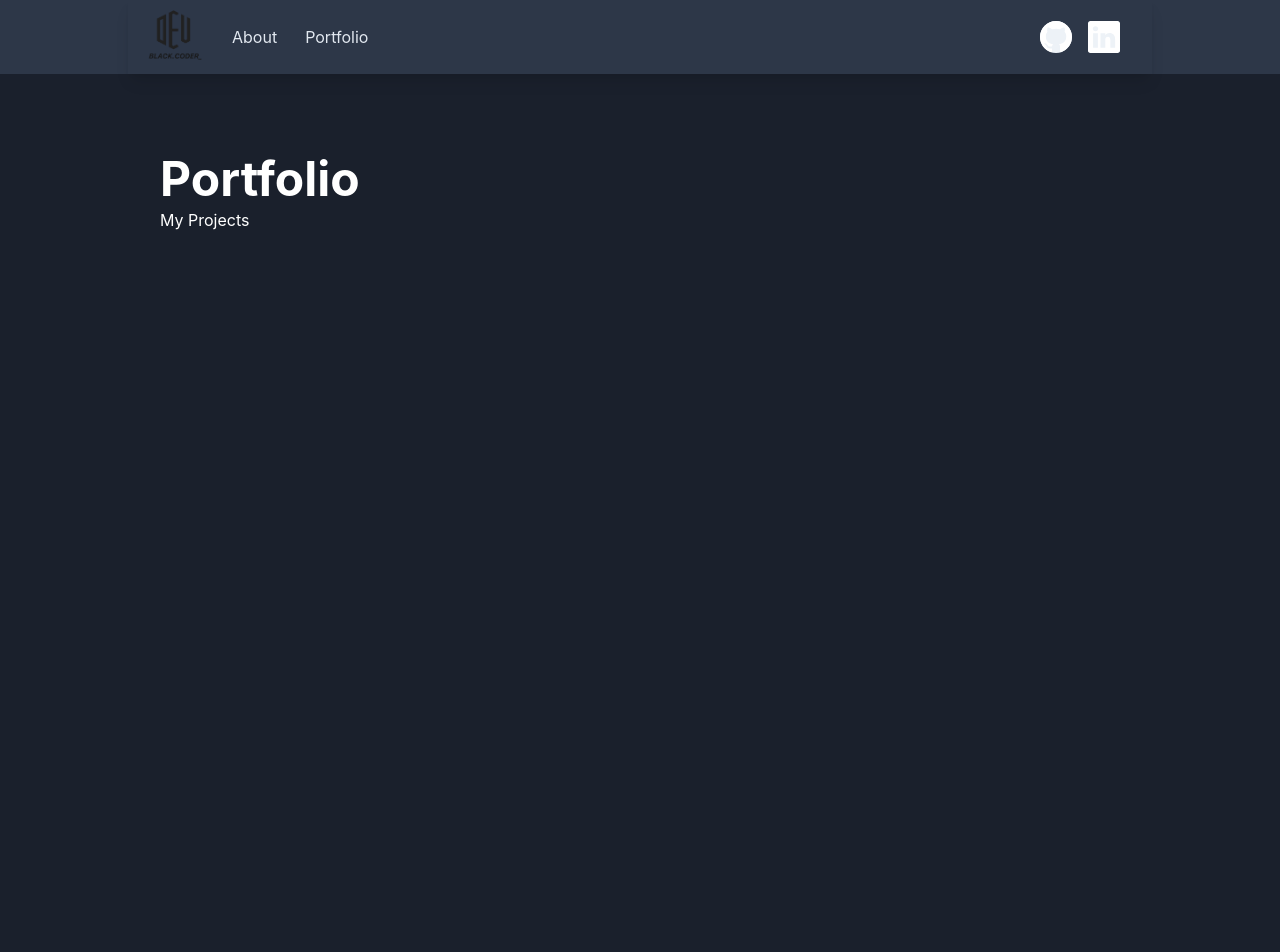
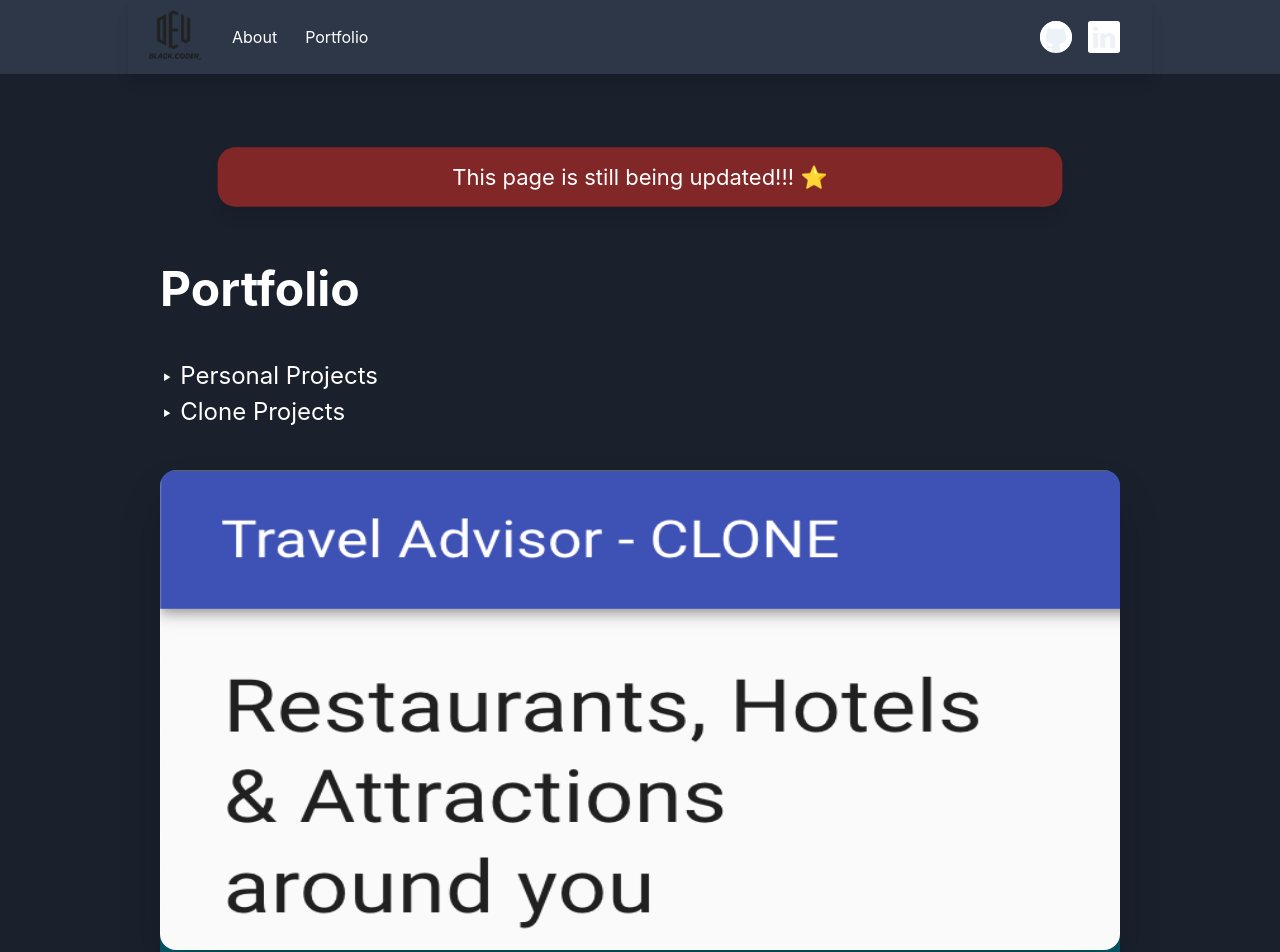
Before and after one commit to tonylee221b/portfolio-website, a Next.js app: page /portfolio in a window 1280 px wide. Shown: the top 952 px of the page. Before the commit the page ends 800 px from the top, so only its background shows below. Built offline with nearby package versions, Linux system fonts and the light colour scheme.

Commit message:
Added Portfoilos, 404 Page

```diff
--- /dev/null
+++ b/components/animation/BounceDiv.jsx
@@ -0,0 +1,14 @@
+import { motion } from "framer-motion";
+
+export const BounceDiv = ({ children }) => {
+  return (
+    <motion.div
+      initial={{ opacity: 0, scale: 0 }}
+      animate={{ opacity: 1, scale: 1.1 }}
+      exit={{ opacity: 0, scale: 0.8 }}
+      transition={{ type: "spring" }}
+    >
+      {children}
+    </motion.div>
+  );
+};
--- a/components/animation/index.jsx
+++ b/components/animation/index.jsx
@@ -4,7 +4,7 @@ export const PageLoadDiv = ({ children }) => {
   return (
     <motion.div
       initial={{
-        y: -10,
+        y: -15,
         opacity: 0,
       }}
       animate={{
@@ -12,12 +12,10 @@ export const PageLoadDiv = ({ children }) => {
         opacity: 1,
       }}
       exit={{
-        y: 10,
+        y: 15,
         opacity: 0,
       }}
-      transition={{
-        duration: 0.3,
-      }}
+      transition={{ duration: 0.4 }}
     >
       {children}
     </motion.div>
--- a/components/navbar/MenuLink.jsx
+++ b/components/navbar/MenuLink.jsx
@@ -1,20 +1,10 @@
-import { Link, useColorModeValue } from "@chakra-ui/react";
+import { Link } from "@chakra-ui/react";
 import NextLink from "next/link";
 
-const MenuLink = ({ link, path }) => {
-  const active = path === link;
-  const inactiveColor = useColorModeValue("gray.200", "white");
-
+const MenuLink = ({ link }) => {
   return (
     <NextLink href={`/${link.toLowerCase()}`} passHref>
-      <Link
-        fontSize="16px"
-        mr={3}
-        borderRadius="lg"
-        px={2}
-        py={1}
-        color={active ? "black" : inactiveColor}
-      >
+      <Link fontSize="16px" mr={3} borderRadius="lg" px={2} py={1}>
         {link}
       </Link>
     </NextLink>
--- /dev/null
+++ b/components/portfolio/index.jsx
@@ -0,0 +1,34 @@
+import NextLink from "next/link";
+import { Box, Text, Image, Link, Heading } from "@chakra-ui/react";
+
+const PortfolioItem = ({ link, imgSrc, title, desc }) => {
+  return (
+    <Box my="10" bgColor="cyan.900" borderRadius="2xl">
+      <NextLink href={link} passHref>
+        <Link
+          target="_blank"
+          rel="noopener noreferrer"
+          _focus={{ outline: "none" }}
+          _active={{ outline: "none" }}
+        >
+          <Box>
+            <Image
+              src={imgSrc}
+              w="full"
+              h={480}
+              alt="Hackathon Project"
+              borderRadius="2xl"
+              shadow="2xl"
+            />
+            <Heading as="h4" fontSize="3xl" textAlign="center" py="14">
+              {title}
+            </Heading>
+            <Text as="p">{desc}</Text>
+          </Box>
+        </Link>
+      </NextLink>
+    </Box>
+  );
+};
+
+export default PortfolioItem;
--- a/pages/portfolio.jsx
+++ b/pages/portfolio.jsx
@@ -1,12 +1,54 @@
-import { Container, Box, Heading } from "@chakra-ui/react";
+import { Container, Box, Heading, Text } from "@chakra-ui/react";
+import { PageLoadDiv } from "../components/animation";
+import { BounceDiv } from "../components/animation/BounceDiv";
+import PortfolioItem from "../components/portfolio";
 
 const Portfolio = () => {
   return (
     <Container maxW="container.xl">
-      <Heading as="h1" fontSize="5xl">
-        Portfolio
-      </Heading>
-      <Box>My Projects</Box>
+      <BounceDiv>
+        <Box
+          bgColor="red.800"
+          py={3}
+          px={5}
+          borderRadius="2xl"
+          shadow="lg"
+          mb={14}
+          mx={24}
+        >
+          <Text textColor="white" fontSize="xl" textAlign="center">
+            This page is still being updated!!! ⭐
+          </Text>
+        </Box>
+      </BounceDiv>
+      <PageLoadDiv>
+        <Heading as="h1" fontSize="5xl">
+          Portfolio
+        </Heading>
+        <Box mt={10}>
+          <Text as="h2" fontSize="2xl">
+            ‣ Personal Projects
+          </Text>
+          <Text as="h2" fontSize="2xl">
+            ‣ Clone Projects
+          </Text>
+          <PortfolioItem
+            link="https://github.com/tonylee221b/CLONE__trip_advisor.git"
+            imgSrc="[CLONE] Travel Advisor - Thumbnail.png"
+            title="Travel Advisor Clone Project"
+            desc=""
+          />
+          <Text as="h2" fontSize="2xl">
+            ‣ Team Projects
+          </Text>
+          <PortfolioItem
+            link="https://github.com/tonylee221b/GO_TO_THE_MOON.git"
+            imgSrc="Go To the Moon Logo.png"
+            title="Hackathon 2021 Winter - Seneca College"
+            desc=""
+          />
+        </Box>
+      </PageLoadDiv>
     </Container>
   );
 };
```
Also changed, not shown: components/about/myDevEnv.jsx (+6 -8 lines), pages/404.jsx (added, +23 -0 lines), public/Go To the Moon Logo.png (added), public/[CLONE] Travel Advisor - Thumbnail.png (added).
